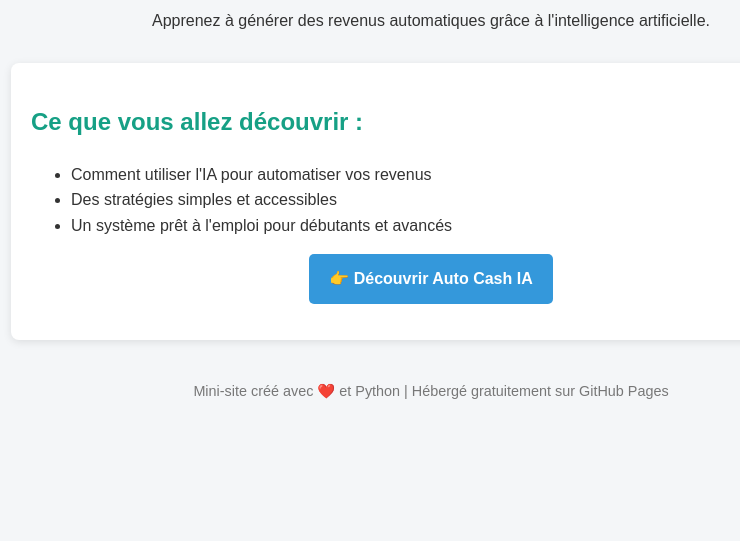
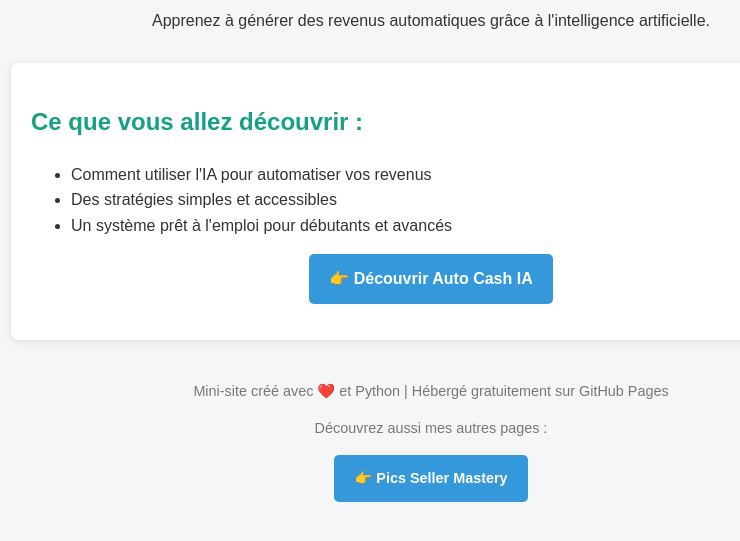
Before and after one commit to profesionalhack19-glitch/auto-cash-ia, a plain HTML site: page index.html in a window 1280 px wide. Shown: the part 105-646 px from the top of the page, without its empty margins (209-949 px from the left). Drawn offline with Linux system fonts and the light colour scheme.

Commit message:
Enhance index.html with navigation section
Added navigation links to other pages.

```diff
--- a/index.html
+++ b/index.html
@@ -73,7 +73,14 @@
     </div>
 
     <footer>
-        <p>Mini-site créé avec ❤️ et Python | Hébergé gratuitement sur GitHub Pages</p>
-    </footer>
+    <p>Mini-site créé avec ❤️ et Python | Hébergé gratuitement sur GitHub Pages</p>
+    <nav>
+        <p>Découvrez aussi mes autres pages :</p>
+        <ul style="list-style:none; padding:0;">
+            <li><a href="https://profesionalhack19-glitch.github.io/mini-site/" target="_blank">👉 Pics Seller Mastery</a></li>
+        </ul>
+    </nav>
+</footer>
+
 </body>
 </html>
```
